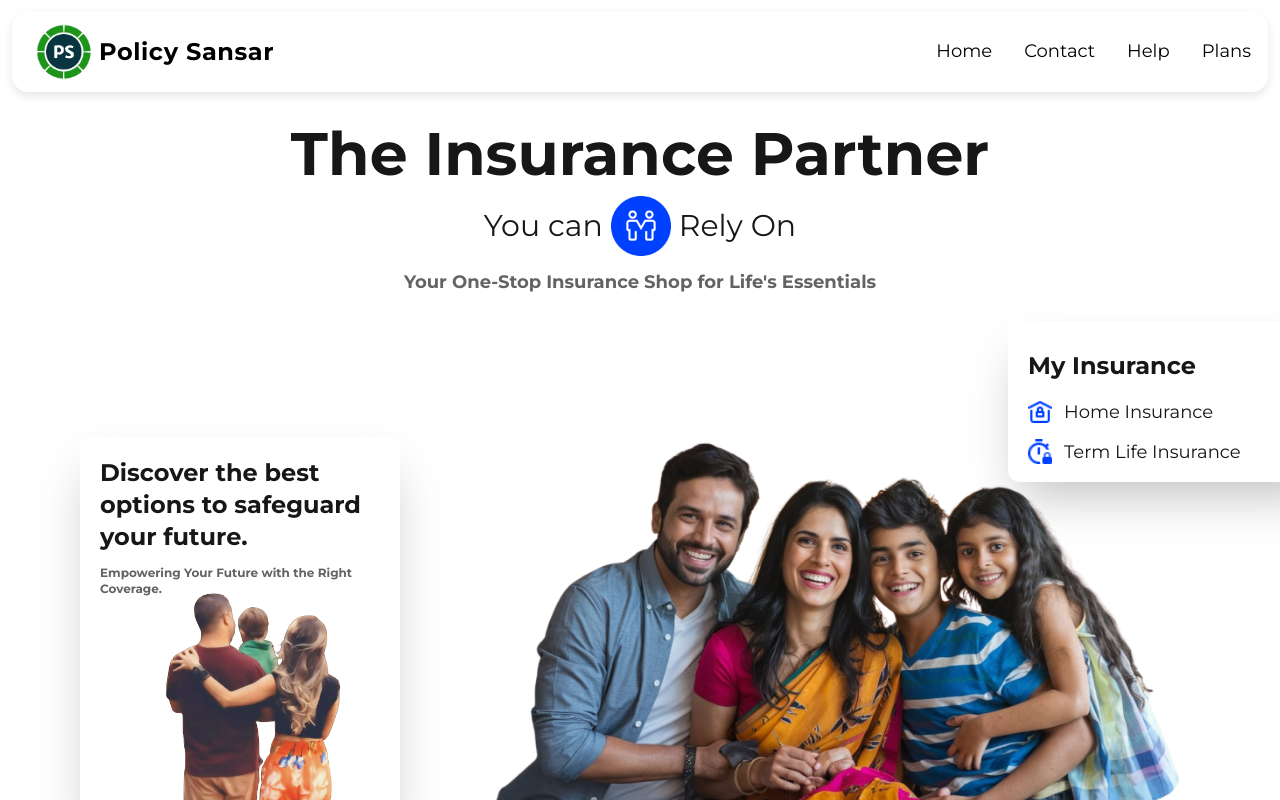
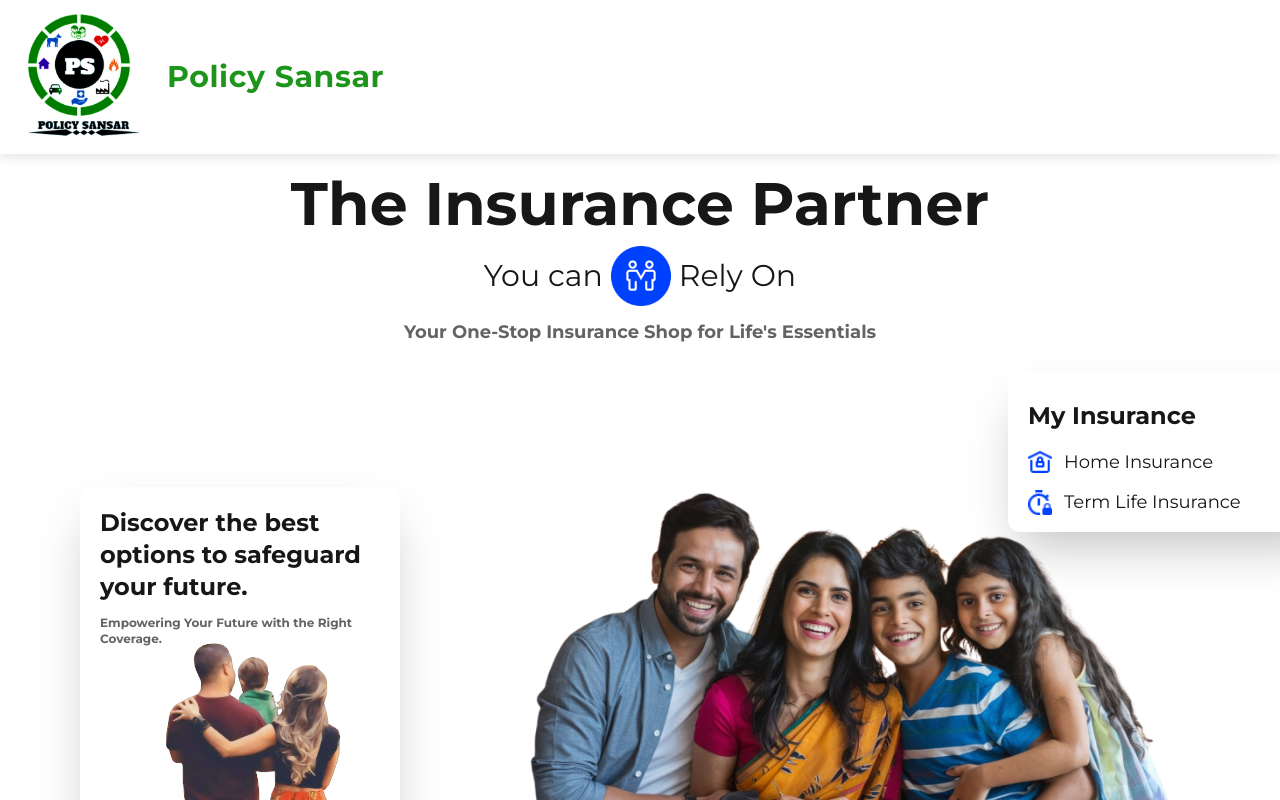
Before and after one commit to Maheshkadam-Delxn/Policy_Sansar-Landing, a Next.js app: page / in a window 1280 px wide. Shown: the top 800 px of the page. Built offline with nearby package versions, Linux system fonts and the light colour scheme.

Commit message:
"3 pages where added to insurance"

```diff
--- a/src/app/components/Header.jsx
+++ b/src/app/components/Header.jsx
@@ -1,38 +1,38 @@
 "use client";
 import React from "react";
 import Link from "next/link";
-import Logo from "../../../public/icons/logo.png"
+import sansar from "../../../public/icons/sansar.png"
 import Image from "next/image";
 const Header = () => {
   return (
-  <div className="p-3 w-full">
-      <div className="w-full flex items-center justify-between px-4 py-1 text-lg font-medium rounded-2xl bg-[#FFFFFF] shadow-[0_4px_10px_rgba(0,0,0,0.1)] border border-white  relative z-10 ">
-      <div className="text-2xl font-bold text-black tracking-wide flex items-center">
-        <Image src={Logo} width={70} height={70} alt="Logo"/>
-        <h1>Policy Sansar</h1>
+  <div className="p-0 w-full">
+      <div className="w-full flex items-center justify-between px-4 py-3 text-lg font-medium rounded2xl bg-[#ffffff] shadow-[0_4px_10px_rgba(0,0,0,0.1)] border border-white   relative z-10 ">
+      <div className="text-2xl font-bold text-black tracking-wide flex items-center gap-5 ite">
+        <Image src={sansar} width={130} height={100} alt="Logo"/>
+        <h1 className="text-3xl  text-[#1D951B]">Policy Sansar</h1>
       </div>
       <div className="flex gap-8 items-center justify-between">
         <Link
           href="/"
-          className="relative cursor-pointer text-black after:content-[''] after:block after:h-[2px] after:bg-white after:w-0 after:transition-all after:duration-300 hover:after:w-full"
+          className="relative cursor-pointer text-white hover:text-[#1D951B] after:content-[''] after:block after:h-[2px] after:bg-[#1D951B] after:w-0 after:transition-all after:duration-300 hover:after:w-full"
         >
           Home
         </Link>
         <Link
           href="/contact"
-          className="relative cursor-pointer text-black after:content-[''] after:block after:h-[2px] after:bg-white after:w-0 after:transition-all after:duration-300 hover:after:w-full"
+          className="relative cursor-pointer text-white hover:text-[#1D951B]  after:content-[''] after:block after:h-[2px] after:bg-[#1D951B] after:w-0 after:transition-all after:duration-300 hover:after:w-full"
         >
           Contact
         </Link>
         <Link
           href="/help"
-          className="relative cursor-pointer text-black after:content-[''] after:block after:h-[2px] after:bg-white after:w-0 after:transition-all after:duration-300 hover:after:w-full"
+          className="relative cursor-pointer text-white hover:text-[#1D951B] after:content-[''] after:block after:h-[2px] after:bg-[#1D951B] after:w-0 after:transition-all after:duration-300 hover:after:w-full"
         >
           Help
         </Link>
         <Link
           href="/plans"
-          className="relative cursor-pointer text-black after:content-[''] after:block after:h-[2px] after:bg-white after:w-0 after:transition-all after:duration-300 hover:after:w-full"
+          className="relative cursor-pointer text-white hover:text-[#1D951B] after:content-[''] after:block after:h-[2px] after:bg-[#1D951B] after:w-0 after:transition-all after:duration-300 hover:after:w-full"
         >
           Plans
         </Link>
```
